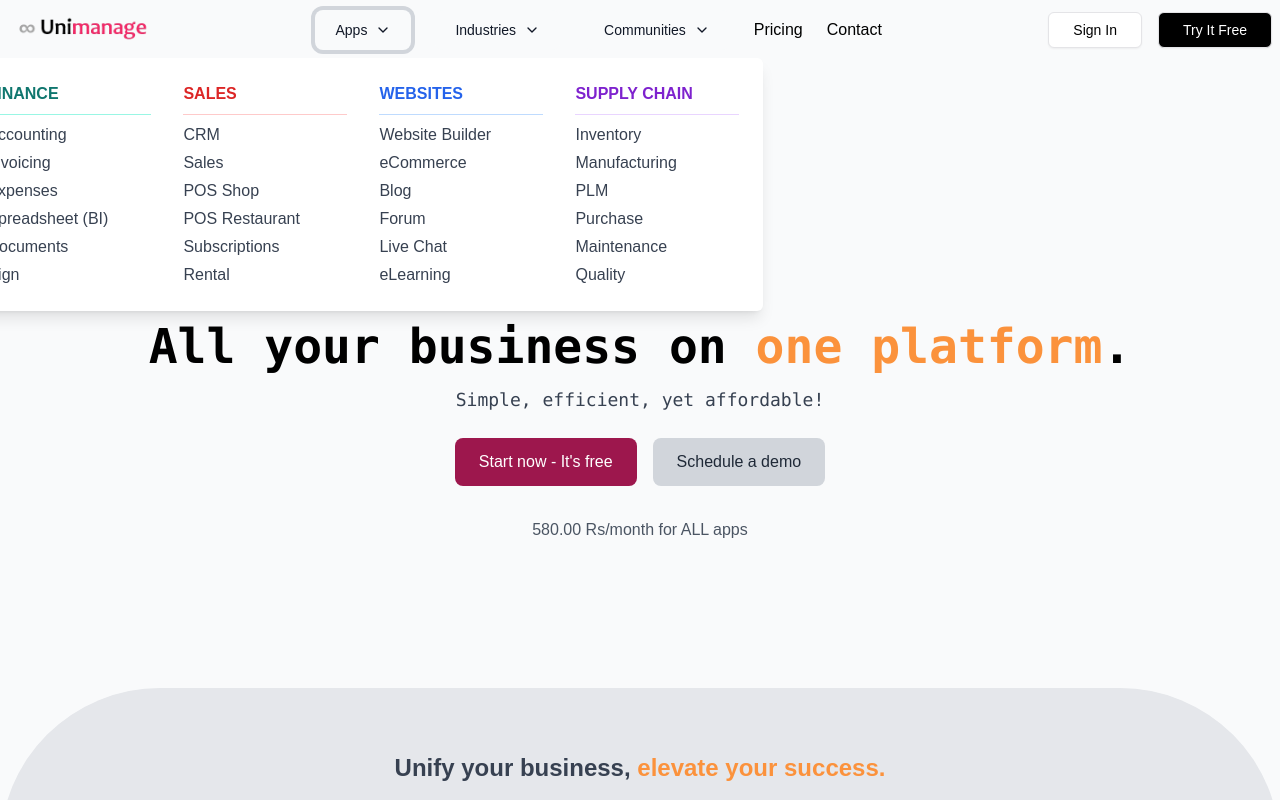
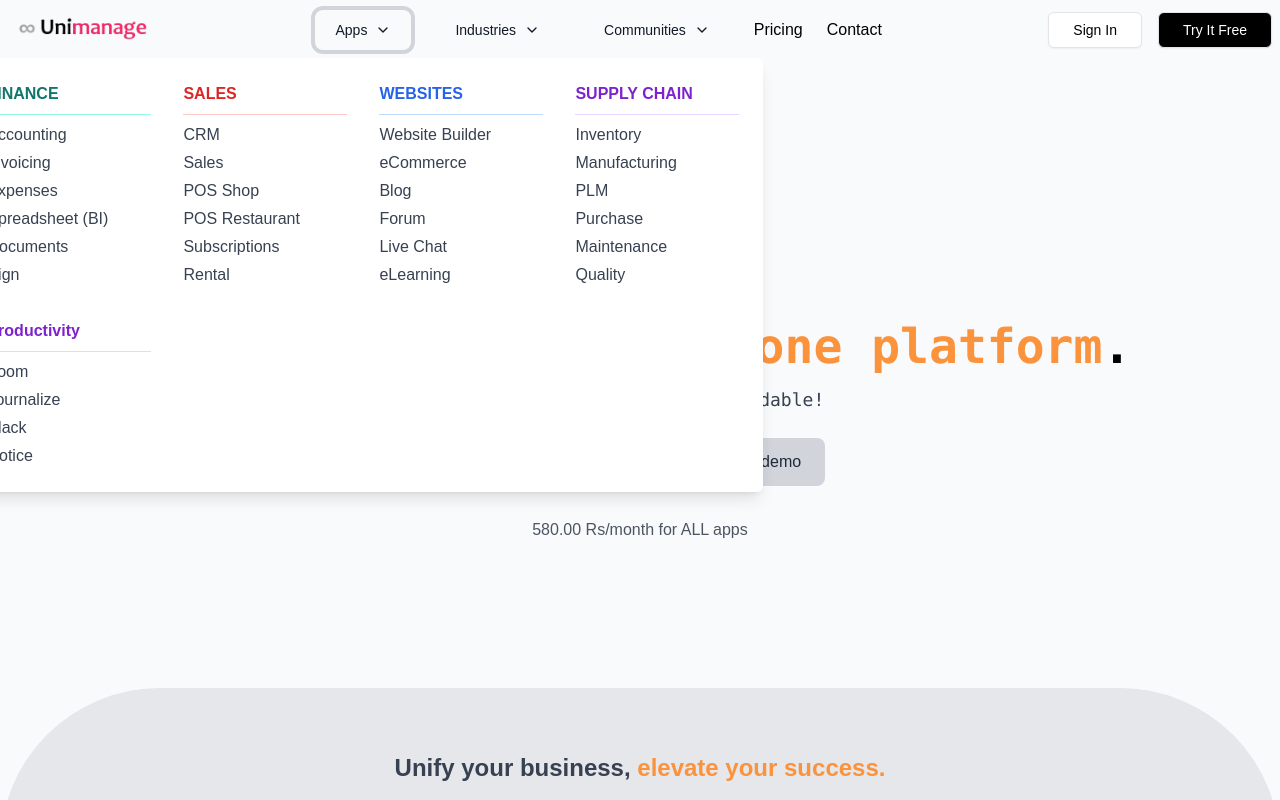
Before and after one commit to geetanshpandey/Unimanage-09-11, a Next.js app: page / in a window 1280 px wide. Both pictures are taken after a click on the button "Apps". Shown: the top 800 px of the page. Built offline with nearby package versions, Linux system fonts and the light colour scheme.

Commit message:
Added notion

```diff
--- a/src/app/globals.css
+++ b/src/app/globals.css
@@ -80,3 +80,6 @@
     @apply bg-background text-foreground;
   }
 }
+::-webkit-scrollbar {
+  display: none;
+}
--- a/src/app/page.tsx
+++ b/src/app/page.tsx
@@ -40,7 +40,7 @@
           </p>
           <div className="flex flex-col md:flex-row justify-center space-y-4 md:space-y-0 md:space-x-4 mb-8">
             <button className="bg-pink-800 text-white px-6 py-3 rounded-lg w-full md:w-auto hover:bg-purple-400 hover:text-black">
-              Start now - It's free
+              Start now - It&apos;s free
             </button>
             <button className="bg-gray-300 text-gray-800 px-6 py-3 rounded-lg w-full md:w-auto hover:bg-gray-800 hover:text-gray-100">
               Schedule a demo
@@ -142,7 +142,7 @@
         {/* Start Now Button */}
         <div className="flex justify-center mb-4">
           <button className="bg-pink-800 hover:bg-pink-600 text-white px-16 py-4 rounded-lg text-xl mt-8">
-            Start now - It's free
+            Start now - It&apos;s free
           </button>
         </div>
       </div>
--- a/src/components/global/global.tsx
+++ b/src/components/global/global.tsx
@@ -134,7 +134,7 @@
 
         <div className="flex justify-center mb-4">
           <button className="bg-pink-800 hover:bg-pink-600 text-white px-16 py-4 rounded-lg text-xl mt-8">
-            Start now - It's free
+            Start now - It&apos;s free
           </button>
         </div>
       </div>
--- a/src/components/main/BusinessAppsPromo.tsx
+++ b/src/components/main/BusinessAppsPromo.tsx
@@ -9,7 +9,7 @@
           Every great achievement starts with a simple, <span className="text-orange-400">well chosen tool.</span>
         </h2>
         <p className="text-gray-600 text-lg mb-8 text-grey-500 font-bold">
-          Looking to upgrade? There's an app that can help.<br />
+          Looking to upgrade? There&apos;s an app that can help.<br />
           <span className="text-pink-700">Every challenge has a solution—just one app away.</span>
         </p>
 
@@ -39,7 +39,7 @@
 
           {/* Quote Text */}
           <blockquote className="text-gray-700 italic font-medium text-lg">
-            "If you simplify everything, you can do anything!"
+          &quot;If you simplify everything, you can do anything!&quot;
           </blockquote>
           <p className="text-gray-500 text-sm mt-2">
             - Ratan Tata, former Chairman of Tata Group
--- a/src/components/main/appsDropdown.tsx
+++ b/src/components/main/appsDropdown.tsx
@@ -51,7 +51,7 @@
   };
 
   return (
-    <div className="relative inline-block text-left">
+    <div className={`relative inline-block text-left ${isOpen && isMobile ? "backdrop-blur-sm" : ""}`}>
       <button
         ref={buttonRef}
         onClick={toggleDropdown}
@@ -59,7 +59,7 @@
           isMobile ? "w-full" : ""
         }`}
       >
-        {isMobile ? "Our Apps" : "Apps"}
+        {isMobile ? "Our Applications" : "Apps"}
         <ChevronDown className="ml-2 h-4 w-4" />
       </button>
 
@@ -137,6 +137,19 @@
                 <li><Link href="/supplychain/quality">Quality</Link></li>
               </ul>
             </div>
+            <div className="w-full z-50">
+              <h3 className="font-semibold text-purple-700">Productivity</h3>
+              <hr className="my-2 border-purple-200" />
+              <ul className="space-y-1 text-gray-700">
+                <li><Link href="/supplychain/inventory">Zoom</Link></li>
+                <li><a href="https://notion-convex.vercel.app" target="_blank">
+                  Journalize
+                </a>
+                </li>
+                <li><Link href="/supplychain/plm">Slack</Link></li>
+                <li><Link href="/supplychain/purchase">Notice</Link></li>
+              </ul>
+            </div>
           </div>
         )}
       </div>
--- a/src/components/main/footer.tsx
+++ b/src/components/main/footer.tsx
@@ -57,7 +57,7 @@
               eCommerce, accounting, inventory, point of sale, project management, etc.
             </p>
             <p>
-              Unimanage's unique value proposition is to be at the same time very easy to use and fully integrated.
+              Unimanage&apos;s unique value proposition is to be at the same time very easy to use and fully integrated.
             </p>
           </div>
         </div>
```
Also changed, not shown: .eslintrc.json.
